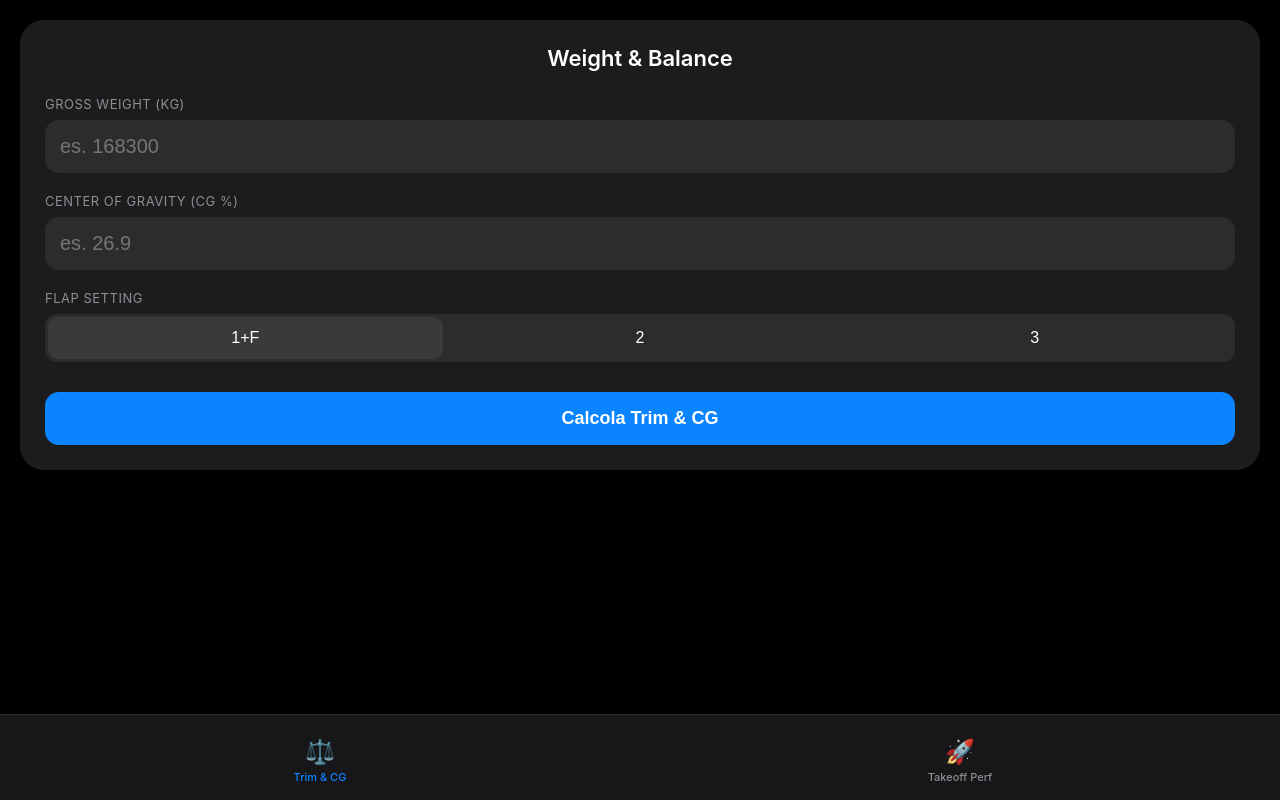
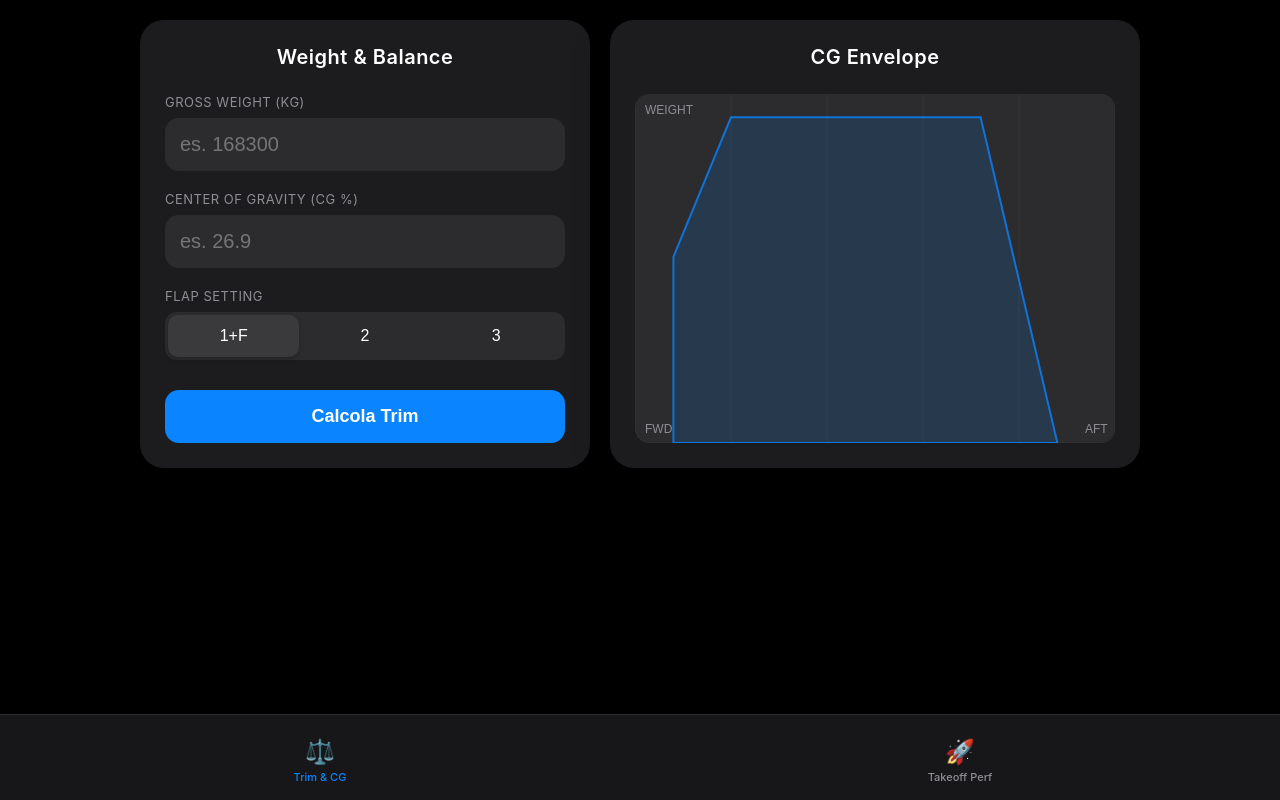
Before and after one commit to alexander1602/a330-efb, a plain HTML site: page index.html in a window 1280 px wide. Drawn offline with Linux system fonts and the light colour scheme.

Commit message:
Update index.html

```diff
--- a/index.html
+++ b/index.html
@@ -26,35 +26,61 @@
             font-family: -apple-system, BlinkMacSystemFont, "Segoe UI", Roboto, sans-serif;
             margin: 0;
             padding: 0;
-            padding-bottom: 90px; /* Spazio per la tab bar */
+            padding-bottom: 90px;
             box-sizing: border-box;
             -webkit-tap-highlight-color: transparent;
         }
 
-        /* Gestione delle Pagine (Views) */
+        .container {
+            max-width: 1000px;
+            margin: 0 auto;
+        }
+
+        /* Layout a due colonne per schermi grandi (iPad/Desktop) */
+        .split-layout {
+            display: flex;
+            flex-direction: column;
+            gap: 20px;
+        }
+
+        @media (min-width: 768px) {
+            .split-layout {
+                flex-direction: row;
+                align-items: stretch;
+            }
+            .left-panel {
+                flex: 1;
+                max-width: 45%;
+            }
+            .right-panel {
+                flex: 1.2;
+                display: flex;
+                flex-direction: column;
+            }
+        }
+
         .view {
             display: none;
             padding: 20px;
             animation: fadeIn 0.3s ease-out;
         }
-        .view.active {
-            display: block;
-        }
+        .view.active { display: block; }
 
         .efb-card {
             background-color: var(--card-bg);
             border-radius: 24px;
             padding: 25px;
-            margin-bottom: 20px;
             box-shadow: 0 10px 30px rgba(0,0,0,0.5);
         }
 
         h2 {
             margin-top: 0;
-            font-size: 22px;
+            font-size: 20px;
             font-weight: 600;
             text-align: center;
             margin-bottom: 25px;
+            color: var(--text-main);
+            letter-spacing: 0.5px;
         }
 
         .input-group { margin-bottom: 20px; }
@@ -78,7 +104,10 @@
             border-radius: 14px;
             box-sizing: border-box;
             outline: none;
+            transition: box-shadow 0.2s;
         }
+
+        input[type="number"]:focus { box-shadow: 0 0 0 2px var(--accent); }
 
         .flap-selector {
             display: flex;
@@ -99,7 +128,7 @@
             cursor: pointer;
         }
 
-        .flap-btn.active { background-color: #3a3a3c; }
+        .flap-btn.active { background-color: #3a3a3c; box-shadow: 0 2px 5px rgba(0,0,0,0.2); }
 
         .calc-btn {
             width: 100%;
@@ -114,6 +143,8 @@
             cursor: pointer;
         }
 
+        .calc-btn:active { transform: scale(0.98); }
+
         .result-box {
             margin-top: 25px;
             background-color: #1e3a29;
@@ -124,7 +155,6 @@
             border: 1px solid #285438;
         }
         .result-box.show { display: block; }
-
         .result-box.perf-box { background-color: #1c2c3e; border-color: #2a4868; }
 
         .mcdu-string {
@@ -134,17 +164,16 @@
             margin: 5px 0 0 0;
         }
 
-        /* Canvas per il grafico CG */
+        /* Canvas adattato per riempire il pannello destro */
         canvas {
             width: 100%;
-            height: 200px;
+            flex-grow: 1;
+            min-height: 250px;
             background-color: var(--input-bg);
             border-radius: 14px;
-            margin-top: 20px;
-            display: none;
+            display: block;
         }
 
-        /* Tab Bar Inferiore (iOS Style) */
         .tab-bar {
             position: fixed;
             bottom: 0;
@@ -158,6 +187,7 @@
             display: flex;
             justify-content: space-around;
             padding-bottom: env(safe-area-inset-bottom);
+            z-index: 100;
         }
 
         .tab-item {
@@ -174,13 +204,8 @@
         }
 
         .tab-item.active { color: var(--accent); }
+        .tab-icon { font-size: 24px; margin-bottom: 4px; }
 
-        .tab-icon {
-            font-size: 24px;
-            margin-bottom: 4px;
-        }
-
-        /* Grid per le Performance */
         .perf-grid {
             display: grid;
             grid-template-columns: 1fr 1fr 1fr;
@@ -204,7 +229,9 @@
 <body>
 
     <div id="view-trim" class="view active">
-        <div class="efb-card">
+        <div class="container split-layout">
+
+            <div class="efb-card left-panel">
                 <h2>Weight & Balance</h2>
                 <div class="input-group">
                     <label>Gross Weight (KG)</label>
@@ -212,7 +239,7 @@
                 </div>
                 <div class="input-group">
                     <label>Center of Gravity (CG %)</label>
-                <input type="number" id="cg" placeholder="es. 26.9">
+                    <input type="number" id="cg" placeholder="es. 26.9" step="0.1">
                 </div>
                 <div class="input-group">
                     <label>Flap Setting</label>
@@ -222,18 +249,24 @@
                         <button class="flap-btn" onclick="selectFlap('3', this)">3</button>
                     </div>
                 </div>
-            <button class="calc-btn" onclick="calculateTrim()">Calcola Trim & CG</button>
+                <button class="calc-btn" onclick="calculateTrim()">Calcola Trim</button>
 
                 <div class="result-box" id="trimResultArea">
                     <label style="color: var(--success);">MCDU THS SETTING</label>
                     <p class="mcdu-string" id="mcduResult">1/UP0.0</p>
                 </div>
+            </div>
 
+            <div class="efb-card right-panel">
+                <h2>CG Envelope</h2>
                 <canvas id="cgCanvas"></canvas>
+            </div>
+
         </div>
     </div>
 
     <div id="view-perf" class="view">
+        <div class="container">
             <div class="efb-card">
                 <h2>Take Off Performance</h2>
                 <div class="input-group">
@@ -272,6 +305,7 @@
                 </div>
             </div>
         </div>
+    </div>
 
     <nav class="tab-bar">
         <div class="tab-item active" id="tab-trim" onclick="switchView('trim')">
@@ -287,7 +321,23 @@
     <script>
         let currentFlap = '1';
 
-        // Navigazione tra le tab
+        // Avvia il grafico vuoto appena la pagina si carica
+        window.onload = function() {
+            drawCGGraph();
+        };
+
+        // Ridisegna il grafico se giri l'iPad (da verticale a orizzontale)
+        window.onresize = function() {
+            let weight = document.getElementById('weight').value;
+            let cg = document.getElementById('cg').value;
+            // Se c'è già un risultato visibile, mantieni il pallino, altrimenti disegnalo vuoto
+            if(document.getElementById('trimResultArea').classList.contains('show') && weight && cg) {
+                drawCGGraph(parseFloat(cg), parseFloat(weight));
+            } else {
+                drawCGGraph();
+            }
+        };
+
         function switchView(viewName) {
             document.getElementById('view-trim').classList.remove('active');
             document.getElementById('view-perf').classList.remove('active');
@@ -296,9 +346,13 @@
 
             document.getElementById('view-' + viewName).classList.add('active');
             document.getElementById('tab-' + viewName).classList.add('active');
+
+            // Trucchetto per ridisegnare bene il canvas quando si torna sulla pagina del trim
+            if(viewName === 'trim') {
+                setTimeout(() => window.dispatchEvent(new Event('resize')), 50);
+            }
         }
 
-        // Sincronizza il peso tra le due pagine
         function syncWeight() {
             document.getElementById('perf-weight').value = document.getElementById('weight').value;
         }
@@ -310,7 +364,6 @@
             btn.classList.add('active');
         }
 
-        // --- LOGICA TRIM & GRAFICO ---
         function calculateTrim() {
             let weight = parseFloat(document.getElementById('weight').value);
             let cg = parseFloat(document.getElementById('cg').value);
@@ -327,24 +380,35 @@
             document.getElementById('mcduResult').innerText = `${currentFlap}/${direction}${ths_val}`;
             document.getElementById('trimResultArea').classList.add('show');
 
+            // Disegna il grafico con i dati aggiornati
             drawCGGraph(cg, weight);
         }
 
-        function drawCGGraph(cg, weight) {
+        function drawCGGraph(cg = null, weight = null) {
             let canvas = document.getElementById('cgCanvas');
-            canvas.style.display = "block";
             let ctx = canvas.getContext('2d');
+
+            // Imposta la risoluzione reale del canvas per evitare sfocature
             let w = canvas.width = canvas.offsetWidth;
-            let h = canvas.height = 200;
+            let h = canvas.height = canvas.offsetHeight;
 
             ctx.clearRect(0, 0, w, h);
 
-            // Mappatura assi: X (CG da 15% a 40%), Y (Peso da 100t a 250t)
             let mapX = (val) => ((val - 15) / 25) * w;
             let mapY = (val) => h - (((val - 100000) / 150000) * h);
 
-            // Disegna Inviluppo di volo (Poligono approssimativo A330)
-            ctx.fillStyle = "rgba(10, 132, 255, 0.2)"; // Azzurro trasparente
+            // Disegna griglia di sfondo leggera
+            ctx.strokeStyle = "rgba(255, 255, 255, 0.05)";
+            ctx.lineWidth = 1;
+            for(let i=15; i<=40; i+=5) {
+                ctx.beginPath(); ctx.moveTo(mapX(i), 0); ctx.lineTo(mapX(i), h); ctx.stroke();
+            }
+            for(let j=100000; j<=250000; j+=250000) {
+                ctx.beginPath(); ctx.moveTo(0, mapY(j)); ctx.lineTo(w, mapY(j)); ctx.stroke();
+            }
+
+            // Disegna Inviluppo di volo A330
+            ctx.fillStyle = "rgba(10, 132, 255, 0.15)";
             ctx.strokeStyle = "rgba(10, 132, 255, 0.8)";
             ctx.lineWidth = 2;
             ctx.beginPath();
@@ -357,50 +421,54 @@
             ctx.fill();
             ctx.stroke();
 
-            // Disegna il punto esatto dell'utente
+            // Etichette assi
+            ctx.fillStyle = "#8e8e93";
+            ctx.font = "12px sans-serif";
+            ctx.fillText("FWD", 10, h - 10);
+            ctx.fillText("AFT", w - 30, h - 10);
+            ctx.fillText("WEIGHT", 10, 20);
+
+            // Se ci sono i dati, disegna il pallino
+            if (cg !== null && weight !== null) {
                 let userX = mapX(cg);
                 let userY = mapY(weight);
 
-            ctx.fillStyle = "#ff453a"; // Rosso Apple
+                ctx.fillStyle = "#ff453a";
                 ctx.beginPath();
                 ctx.arc(userX, userY, 6, 0, Math.PI * 2);
                 ctx.fill();
 
-            // Testo sul grafico
-            ctx.fillStyle = "#8e8e93";
-            ctx.font = "10px sans-serif";
-            ctx.fillText("FWD", 10, h - 10);
-            ctx.fillText("AFT", w - 25, h - 10);
+                // Bordo bianco per far risaltare il pallino
+                ctx.strokeStyle = "#ffffff";
+                ctx.lineWidth = 2;
+                ctx.stroke();
 
+                // Testo con il valore esatto
                 ctx.fillStyle = "#ffffff";
+                ctx.font = "bold 14px sans-serif";
                 ctx.fillText(`CG: ${cg}%`, userX + 10, userY - 10);
             }
+        }
 
-        // --- LOGICA PERFORMANCE (Stima realistica per simulatore) ---
         function calculatePerf() {
             let wInput = document.getElementById('perf-weight').value;
             let oatInput = document.getElementById('oat').value;
 
-            if (!wInput) { alert("Inserisci il peso prima."); switchView('trim'); return; }
+            if (!wInput) { alert("Inserisci prima il peso."); switchView('trim'); return; }
 
             let weight = parseFloat(wInput);
             let oat = parseFloat(oatInput || 15);
 
-            // Stima V-Speeds (Basata su curve A330)
-            // A 170.000 kg, VR tipica è ~144. Ogni 5000kg aggiunge circa 1 nodo.
             let vr = Math.round(110 + (weight / 5000));
-            let v1 = vr - 4; // V1 leggermente inferiore a VR in condizioni dry
-            let v2 = vr + 5; // V2 garantisce margine di sicurezza
+            let v1 = vr - 4;
+            let v2 = vr + 5;
 
-            // Limitazioni fisiche per pesi estremi
             if (v1 < 120) { v1 = 120; vr = 125; v2 = 130; }
 
             document.getElementById('val-v1').innerText = v1;
             document.getElementById('val-vr').innerText = vr;
             document.getElementById('val-v2').innerText = v2;
 
-            // Calcolo Flex Temp (Assumiamo pista standard)
-            // Più sei pesante o più fa caldo, più ti avvicini a TOGA (Take Off Go Around)
             let thrustStr = "";
             let rejectStr = `Circa ${v1 - 2} KTS`;
 
@@ -408,7 +476,6 @@
                 thrustStr = "TOGA (Too Heavy)";
                 document.getElementById('thrustResult').style.color = "var(--danger)";
             } else {
-                // Calcolo empirico FLX
                 let flx = Math.round(75 - ((weight - 140000) / 2500) - (oat / 2));
                 if (flx <= oat || flx < 40) {
                     thrustStr = "TOGA (Use Max Thrust)";
```
Lines whose indentation alone changed are shown as unchanged.
